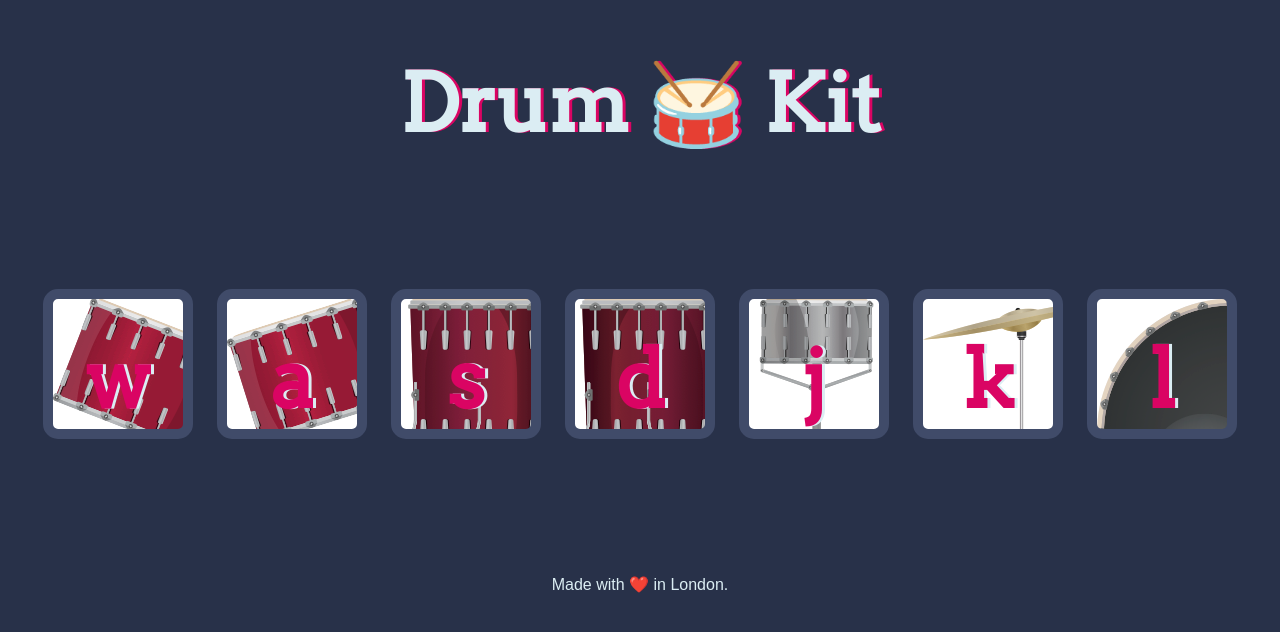
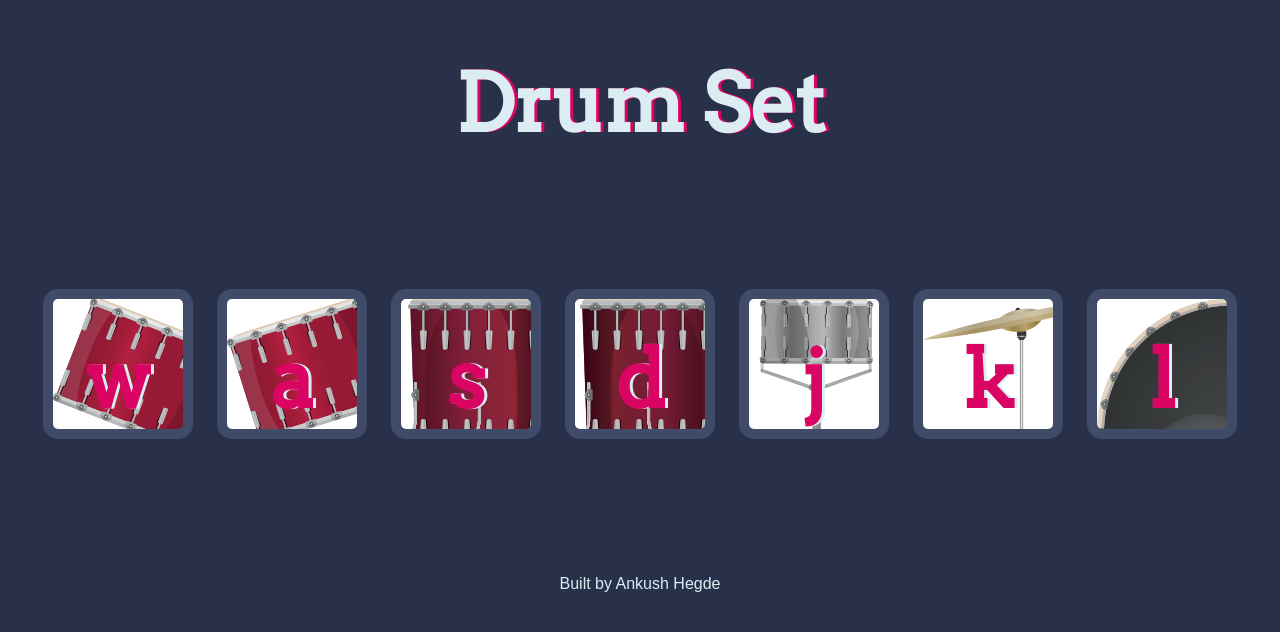
Before and after one commit to ankush07261/Drum-Kit, a plain HTML site: page index.html in a window 1280 px wide. Drawn offline with Linux system fonts and the light colour scheme.

Commit message:
Update index.html

```diff
--- a/index.html
+++ b/index.html
@@ -11,7 +11,8 @@
 
   <body>
 
-  <h1 id="title">Drum 🥁 Kit</h1>
+    <h1 id="title">Drum Set</h1>
+
     <div class="set">
       <button class="w drum">w</button>
       <button class="a drum">a</button>
@@ -23,10 +24,10 @@
     </div>
 
     <footer>
-    Made with ❤️ in London.
+      Built by Ankush Hegde
     </footer>
 
     <script type="text/javascript" src="index.js"></script>
+
   </body>
-
 </html>
```
Lines whose indentation alone changed are shown as unchanged.
